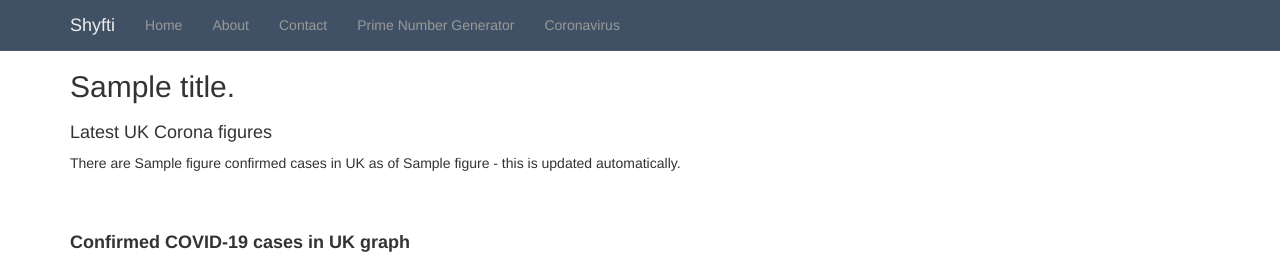
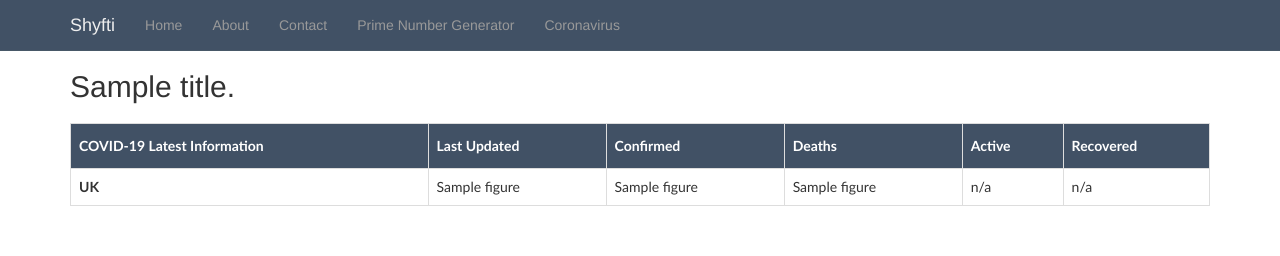
Before and after one commit to breadboykid/ShyftiWebProject, a Flask app: template ShyftiWebProject/ShyftiWebProject/templates/coronavirus.html in a window 1280 px wide. Shown: the top 256 px of the page. Run offline with Flask 2, Linux system fonts and the light colour scheme; the template is opened without the code that fills it: most values are stand-ins (such as "Sample title", 1, 10 or a date in 2020); parts of the project's set-up code (start-up, migrations or seed data) failed here and were passed over; some libraries are stand-ins or nearby versions.

Commit message:
Add deaths, active and recovered into data. Needs to be stored as object instead(todo)

```diff
--- a/ShyftiWebProject/ShyftiWebProject/static/content/site.css
+++ b/ShyftiWebProject/ShyftiWebProject/static/content/site.css
@@ -61,3 +61,31 @@ input[type="checkbox"].input-validation-error {
         width: 100%;
         height: 100%;
     }
+
+
+#coronaVirusInfoTable {
+    font-family: "Trebuchet MS", Arial, Helvetica, sans-serif;
+    border-collapse: collapse;
+    width: 100%;
+}
+
+    #coronaVirusInfoTable td, #coronaVirusInfoTable th {
+        border: 1px solid #ddd;
+        padding: 8px;
+    }
+
+    #coronaVirusInfoTable tr:nth-child(even) {
+        background-color: #f2f2f2;
+    }
+
+    #coronaVirusInfoTable tr:hover {
+        background-color: #ddd;
+    }
+
+    #coronaVirusInfoTable th {
+        padding-top: 12px;
+        padding-bottom: 12px;
+        text-align: left;
+        background-color: #415165;
+        color: white;
+    }
--- a/ShyftiWebProject/ShyftiWebProject/templates/coronavirus.html
+++ b/ShyftiWebProject/ShyftiWebProject/templates/coronavirus.html
@@ -7,8 +7,28 @@
 
 <div>
     <div>
-        <h4>Latest UK Corona figures</h4>
-        <p>There are {{ latestFigure[1] }} confirmed cases in UK as of {{ latestFigure[0] }} - this is updated automatically.</p>
+        <table id="coronaVirusInfoTable">
+            <thead>
+                <tr>
+                    <th>COVID-19 Latest Information</th>
+                    <th>Last Updated</th>
+                    <th>Confirmed</th>
+                    <th>Deaths</th>
+                    <th>Active</th>
+                    <th>Recovered</th>
+                </tr>
+            </thead>
+            <tbody>
+                <tr>
+                    <td style="font-weight:bold;">UK</td>
+                    <td>{{ latestFigure[0] }}</td>
+                    <td>{{ latestFigure[1] }}</td>
+                    <td>{{ latestFigure[2] }}</td>
+                    <td>n/a</td>
+                    <td>n/a</td>
+                </tr>
+            </tbody>
+        </table>
     </div>
 
     <br />
@@ -16,7 +36,8 @@
 
     <div>
         <h4 style="font-weight:bold">Confirmed COVID-19 cases in UK graph</h4>
-        <img src="/coronacasesplotlastten.png?v={{ nocache }}" alt="my plot" class="auto-adjust-image" />
+        <img src="/coronacasesplotlasttenconfirmed.png?v={{ nocache }}" alt="my plot" class="auto-adjust-image" />
+        <img src="/coronacasesplotlasttendeaths.png?v={{ nocache }}" alt="my plot" class="auto-adjust-image" />
         <img src="/coronacasesplotlinear.png?v={{ nocache }}" alt="my plot" class="auto-adjust-image" />
         <img src="/coronacasesplotlog.png?v={{ nocache }}" alt="my plot" class="auto-adjust-image" />
     </div>
--- a/ShyftiWebProject/ShyftiWebProject/templates/index.html
+++ b/ShyftiWebProject/ShyftiWebProject/templates/index.html
@@ -4,7 +4,7 @@
 
 <div class="jumbotron">
     <h1>Shyfti</h1>
-    <p class="lead">Welcome to the shyfti web site. Currently serving no purpose but to upload random stuff.</p>
+    <p class="lead">Welcome to the shyfti web site. Check out our pages, currently undergoing maintanence.</p>
 </div>
 
 <div class="row">
@@ -20,7 +20,7 @@
     <div class="col-md-4">
         <h2>COVID-19 UK Information</h2>
         <p>
-            Up to date information and graph statistics about COVID-19 in the UK. Unifinished page, more features to be added.
+            Up to date information and graph statistics about COVID-19 in the UK. (More feature will be added)
         </p>
         <p><a class="btn btn-default" href="{{ url_for('coronavirus') }}">Learn more &raquo;</a></p>
     </div>
```
Also changed, not shown: ShyftiWebProject/ShyftiWebProject/coronavirus.py (+17 -6 lines), ShyftiWebProject/ShyftiWebProject/graph.py (+38 -4 lines), ShyftiWebProject/ShyftiWebProject/views.py (+6 -2 lines).
